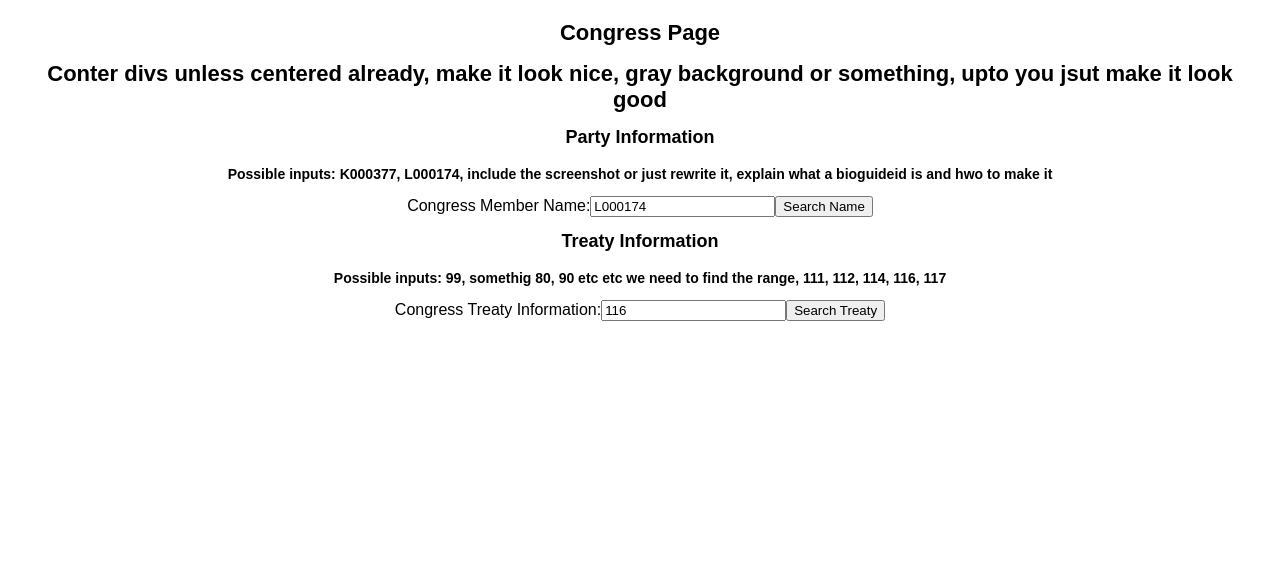
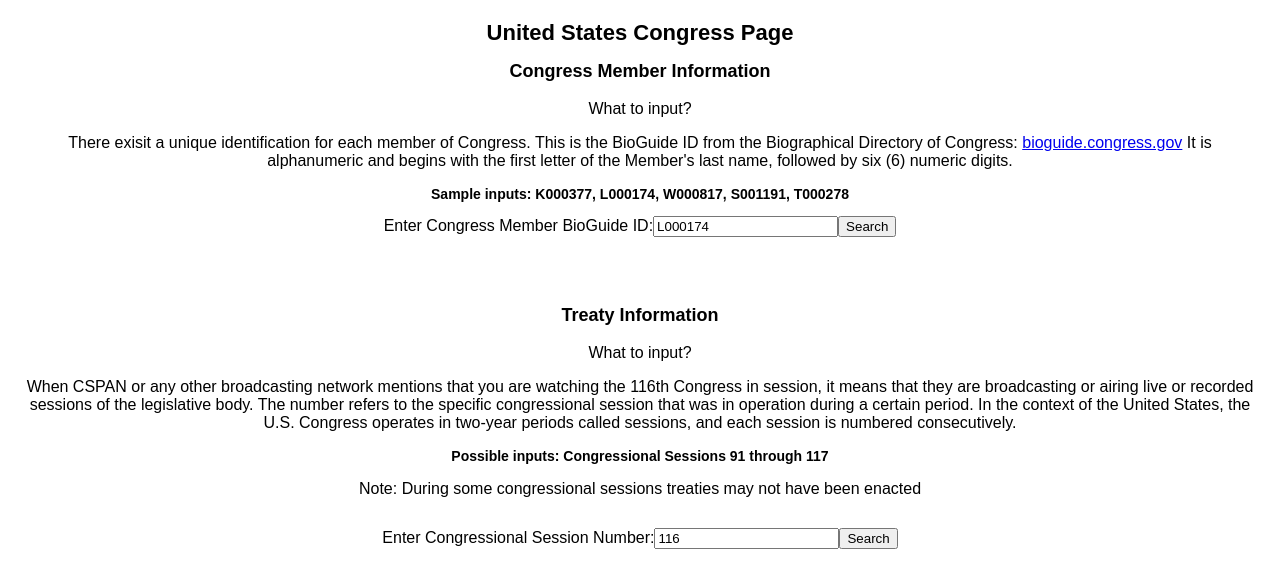
Before and after one commit to Kazi27/API-app, a React (Create React App) app in the folder src/: page /congress in a window 1280 px wide. Shown: the top 588 px of the page. Built offline with nearby package versions, Linux system fonts and the light colour scheme.

Commit message:
added sample input information for US congressional members and treaties

```diff
--- a/src/Congress.js
+++ b/src/Congress.js
@@ -66,7 +66,7 @@ function Congress()
 
     catch (e)
     {
-      if (e.name === "TypeError" && e.message === "Failed to fetch") //netwrok error catch
+      if (e.name === "TypeError" && e.message === "Failed to fetch") //network error catch
       {
         setError("Network error. Please check your internet connection.");
       }
@@ -79,7 +79,7 @@ function Congress()
       console.error(e); //log it
     }
 
-    setIsLoading(false); //fasle if u encounter an error
+    setIsLoading(false); //false if u encounter an error
   };
 
   const handleSubmit = (event) =>
@@ -103,9 +103,7 @@ function Congress()
     try
     {
       //fetch data from the API, env file stores the api key
-      //const response = await fetch(`https://api.congress.gov/v3/member/${encodeURIComponent(name)}?api_key=${process.env.REACT_APP_API_KEY}`);
       const response = await fetch(`https://api.congress.gov/v3/treaty/${encodeURIComponent(input)}?api_key=${process.env.REACT_APP_API_KEY}`);
-      //const response = await fetch(`https://api.congress.gov/v3/treaty?api_key=${process.env.REACT_APP_API_KEY}&q=${encodeURIComponent(input)}`);
 
       if (!response.ok) //is api call successful
       {
@@ -119,11 +117,6 @@ function Congress()
         const treaty = data.treaties[0];
         const treatySubject = treaty.treatySubject;
         const transmittedDate = treaty.transmittedDate;
-        //const ratifiedCongress = treaty.ratifiedCongress; encoded in CDATA file and idk how to parse through that
-
-        // setTreatyData(treatySubject, transmittedDate, ratifiedCongress);
-        // setTreatyTrans(transmittedDate);
-        // setTreatyRat(ratifiedCongress);
 
         setTreatyData({treatySubject, transmittedDate,}); //set treaty as an obj, removed ratifiedCongress,
       }
@@ -150,7 +143,7 @@ function Congress()
     fetchTreatyData(treatyInput);
   };
 
-  //vvent handler for updating the treaty input field
+  //event handler for updating the treaty input field
   const handleTreatyInputChange = (event) =>
   {
     setTreatyInput(event.target.value);
@@ -159,22 +152,24 @@ function Congress()
     return (
       <div className="center-container">
       <div>
-        <h1>Congress Page</h1>
-        <h1>Conter divs unless centered already, make it look nice, gray background or something, upto you jsut make it look good</h1>
+        <h1>United States Congress Page</h1>
 
-        <h3>Party Information</h3>
-        <h5> Possible inputs: K000377, L000174, include the screenshot or just rewrite it, explain what a bioguideid is and hwo to make it</h5>
+        <h3>Congress Member Information</h3>
+        <p>What to input?</p>
+        <p>There exisit a unique identification for each member of Congress. This is the BioGuide ID from the Biographical Directory of Congress: <a href="http://bioguide.congress.gov">bioguide.congress.gov</a> It is alphanumeric and begins with the first letter of the Member's last name, followed by six (6) numeric digits. </p>
+
+        <h5> Sample inputs: K000377, L000174, W000817, S001191, T000278</h5>
       <form onSubmit={handleSubmit}>
       <div className="member-name-section">
         <label>
-          Congress Member Name:
+          Enter Congress Member BioGuide ID:
           <input
             type="text"
             value={memberName}
             onChange={handleMemberNameChange}
           />
         </label>
-        <button type="submit">Search Name</button>
+        <button type="submit">Search</button>
       </div>
       </form>
 
@@ -188,19 +183,26 @@ function Congress()
         </div>
       )}
 
+      <br></br>
+
+      <br></br>
+      <br></br>
       <h3>Treaty Information</h3>
-      <h5> Possible inputs: 99, somethig 80, 90 etc etc we need to find the range, 111, 112, 114, 116, 117</h5>
+      <p>What to input?</p>
+      <p>When CSPAN or any other broadcasting network mentions that you are watching the 116th Congress in session, it means that they are broadcasting or airing live or recorded sessions of the legislative body. The number refers to the specific congressional session that was in operation during a certain period. In the context of the United States, the U.S. Congress operates in two-year periods called sessions, and each session is numbered consecutively.</p>
+      <h5> Possible inputs: Congressional Sessions 91 through 117</h5>
+      <p>Note: During some congressional sessions treaties may not have been enacted</p>
       <form onSubmit={handleTreatySubmit}>
       <div className="member-name-section">
         <label>
-          Congress Treaty Information:
+          Enter Congressional Session Number:
           <input
             type="text"
             value={treatyInput}
             onChange={handleTreatyInputChange}
           />
         </label>
-        <button type="submit">Search Treaty</button>
+        <button type="submit">Search</button>
       </div>
       </form>
 
```
